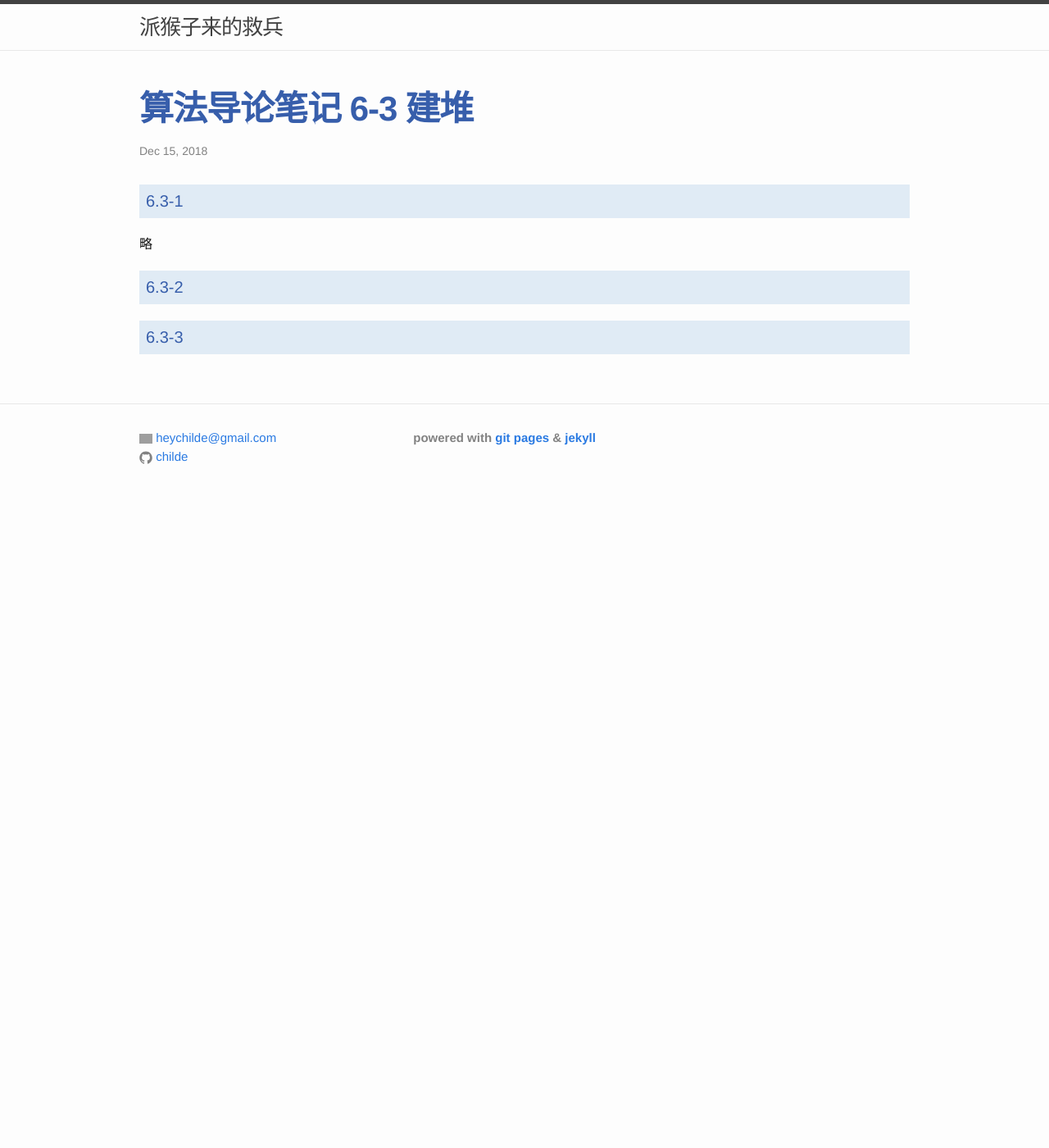
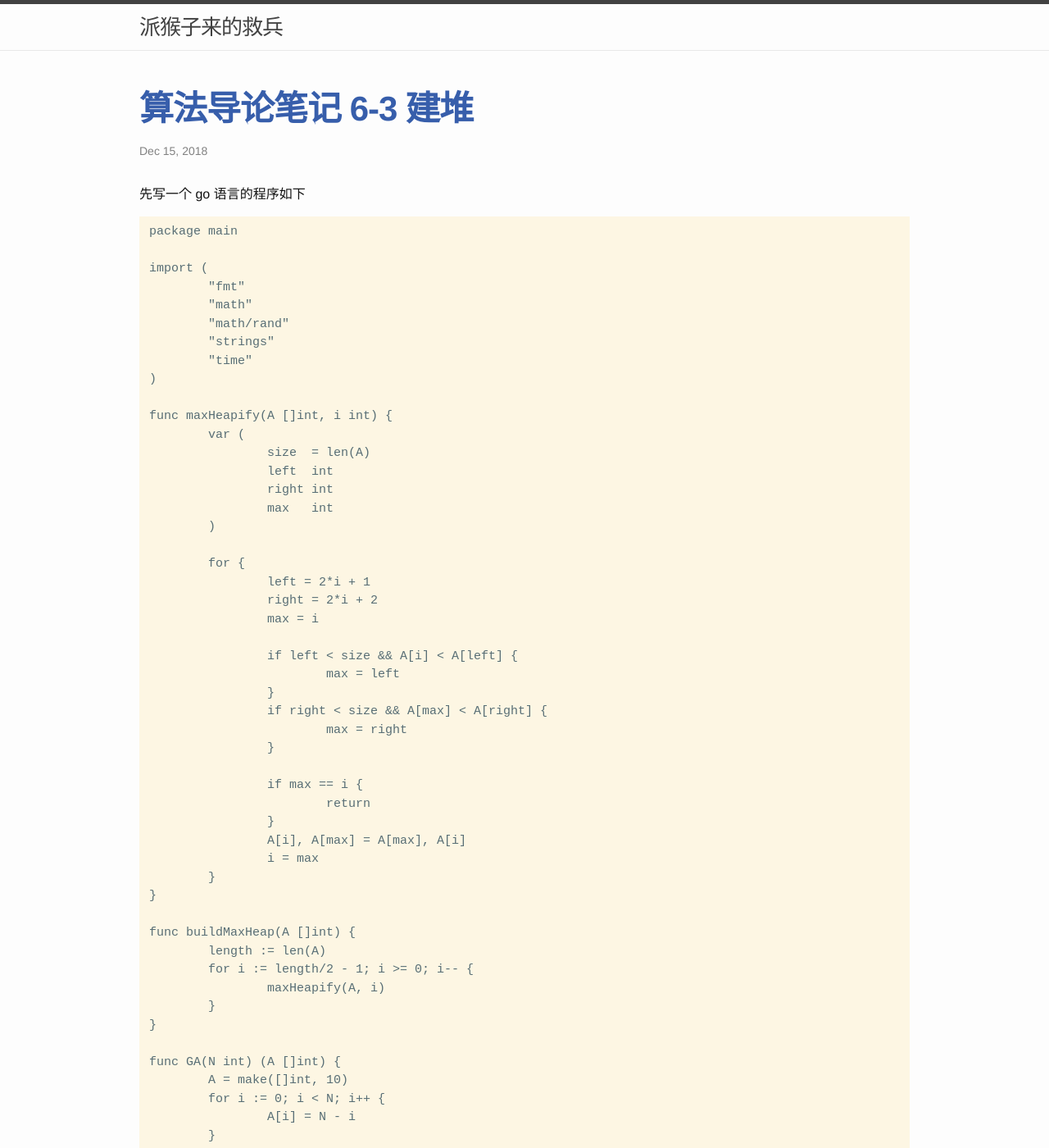
Before and after one commit to childe/ohmycat, a Jekyll site: the page built from _posts/2018-12-12-Introduction-to-Algorithms-6-3.md, in a window 1280 px wide and 1400 px high. Shown: the whole window at 82% size. Built offline with Jekyll 4.4.1, drawn with Linux system fonts in a browser that asks for light colours; some of the changed text lies outside the part shown; grey boxes are pictures that could not be loaded.

Commit message:
buildMaxHeap code

````diff
--- a/_posts/2018-12-12-Introduction-to-Algorithms-6-3.md
+++ b/_posts/2018-12-12-Introduction-to-Algorithms-6-3.md
@@ -6,6 +6,121 @@ layout: post
 
 ---
 
+先写一个 go 语言的程序如下
+
+```
+package main
+
+import (
+	"fmt"
+	"math"
+	"math/rand"
+	"strings"
+	"time"
+)
+
+func maxHeapify(A []int, i int) {
+	var (
+		size  = len(A)
+		left  int
+		right int
+		max   int
+	)
+
+	for {
+		left = 2*i + 1
+		right = 2*i + 2
+		max = i
+
+		if left < size && A[i] < A[left] {
+			max = left
+		}
+		if right < size && A[max] < A[right] {
+			max = right
+		}
+
+		if max == i {
+			return
+		}
+		A[i], A[max] = A[max], A[i]
+		i = max
+	}
+}
+
+func buildMaxHeap(A []int) {
+	length := len(A)
+	for i := length/2 - 1; i >= 0; i-- {
+		maxHeapify(A, i)
+	}
+}
+
+func GA(N int) (A []int) {
+	A = make([]int, 10)
+	for i := 0; i < N; i++ {
+		A[i] = N - i
+	}
+	A[0] = 0
+	return
+}
+func RGA(N int) (A []int) {
+	rand.Seed(time.Now().UnixNano())
+
+	A = make([]int, 10)
+	for i := 0; i < N; i++ {
+		A[i] = rand.Intn(N * N)
+	}
+	return
+}
+
+func isHeap(A []int) bool {
+	size := len(A)
+	for i := 0; i < size; i++ {
+		left := 2*i + 1
+		right := 2*i + 1
+		if left < size && A[left] > A[i] {
+			return false
+		}
+		if right < size && A[right] > A[i] {
+			return false
+		}
+	}
+	return true
+}
+
+func printTree(A []int) {
+	var (
+		currentHeight      = 0
+		startOfCurrentLine = 0
+		height             = int(math.Ceil(math.Log2(float64(len(A)) + 0.5)))
+	)
+	for i := 0; i < len(A); i++ {
+		if i == startOfCurrentLine {
+			jstring := make([]string, height-currentHeight)
+			for j := 0; j < height-currentHeight; j++ {
+				jstring[j] = " "
+			}
+			currentHeight++
+			fmt.Printf("\n%s", strings.Join(jstring, ""))
+			startOfCurrentLine = 2*startOfCurrentLine + 1
+		}
+		fmt.Printf("%d ", A[i])
+	}
+	fmt.Println("\n")
+}
+
+func main() {
+	count := 100
+	for i := 0; i < count; i++ {
+		A := RGA(10)
+		//printTree(A)
+		buildMaxHeap(A)
+		fmt.Println(isHeap(A))
+		//printTree(A)
+	}
+}
+```
+
+
 ## 6.3-1
 
 略
````
